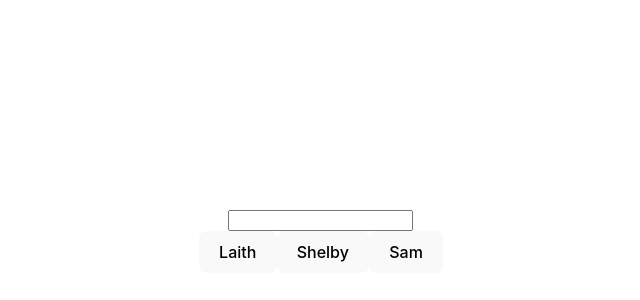
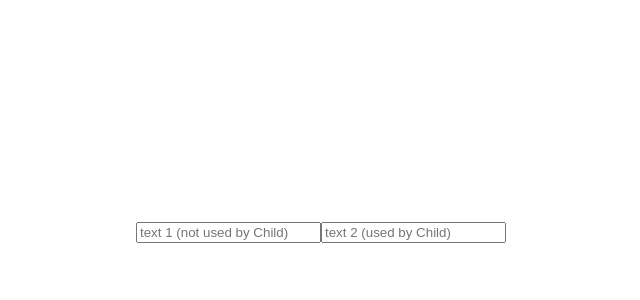
Before and after one commit to mikeyvaldez/React_Refresher, a React (Vite) app in the folder moreHooks/: page / in a window 1280 px wide. Shown: the part 152-452 px from the top of the page, without its empty margins (319-959 px from the left). Built offline with nearby package versions, Linux system fonts and the light colour scheme.

Commit message:
memo and props

```diff
--- a/moreHooks/src/App.jsx
+++ b/moreHooks/src/App.jsx
@@ -1,6 +1,7 @@
 import { useState } from 'react'
 import './App.css'
-import MemoHook from './components/MemoHook'
+// import MemoHook from './components/MemoHook'
+import Parent from './components/Memo/Parent'
 // import SignUpToNewsLetter from './components/SignUpToNewsLetter'
 // import MagicNumber from './components/MagicNumber'
 
@@ -11,7 +12,8 @@ function App() {
     <>
       {/* <MagicNumber />       */}
       {/* <SignUpToNewsLetter /> */}
-      <MemoHook />
+      {/* <MemoHook /> */}
+      <Parent />
     </>
   )
 }
--- a/moreHooks/src/components/Memo/Child.jsx
+++ b/moreHooks/src/components/Memo/Child.jsx
@@ -1,7 +1,13 @@
-import { useState } from "react";
+import { memo } from "react";
 
-export default function Child(){
-    return (
-        <div></div>
-    )
+function Child({ prop }) {
+  console.log("child is re-rendering");
+
+  return (
+    <div>
+      <h1>{prop}</h1>
+    </div>
+  );
 }
+
+export default memo(Child);
--- a/moreHooks/src/components/Memo/Parent.jsx
+++ b/moreHooks/src/components/Memo/Parent.jsx
@@ -1,4 +1,5 @@
 import { useState } from "react";
+import Child from "./Child";
 
 export default function Parent() {
   const [text1, setText1] = useState("");
@@ -8,16 +9,17 @@ export default function Parent() {
     <div>
       <input
         type="text"
-        placeholder="text 1"
+        placeholder="text 1 (not used by Child)"
         value={text1}
         onChange={(e) => setText1(e.target.value)}
       />
       <input
         type="text"
-        placeholder="text 2"
+        placeholder="text 2 (used by Child)"
         value={text2}
         onChange={(e) => setText2(e.target.value)}
       />
+      <Child prop={text2} />
     </div>
   );
 }
```
